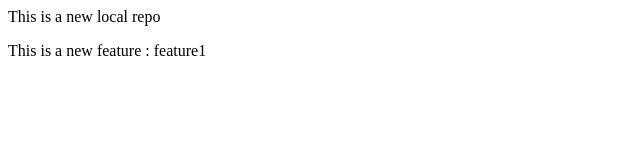
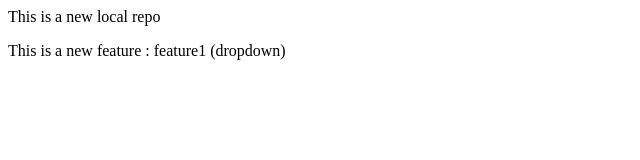
Before and after one commit to NithuNIthisha/localrepo, a plain HTML site: page index.html in a window 1280 px wide. Shown: the full height of the page, 0-640 px from the left. Drawn offline with Linux system fonts and the light colour scheme.

Commit message:
dropdown

```diff
--- a/index.html
+++ b/index.html
@@ -1,2 +1,2 @@
 <p>This is a new local repo</p>
-<p>This is a new feature  : feature1</p>
+<p>This is a new feature  : feature1 (dropdown)</p>
```
